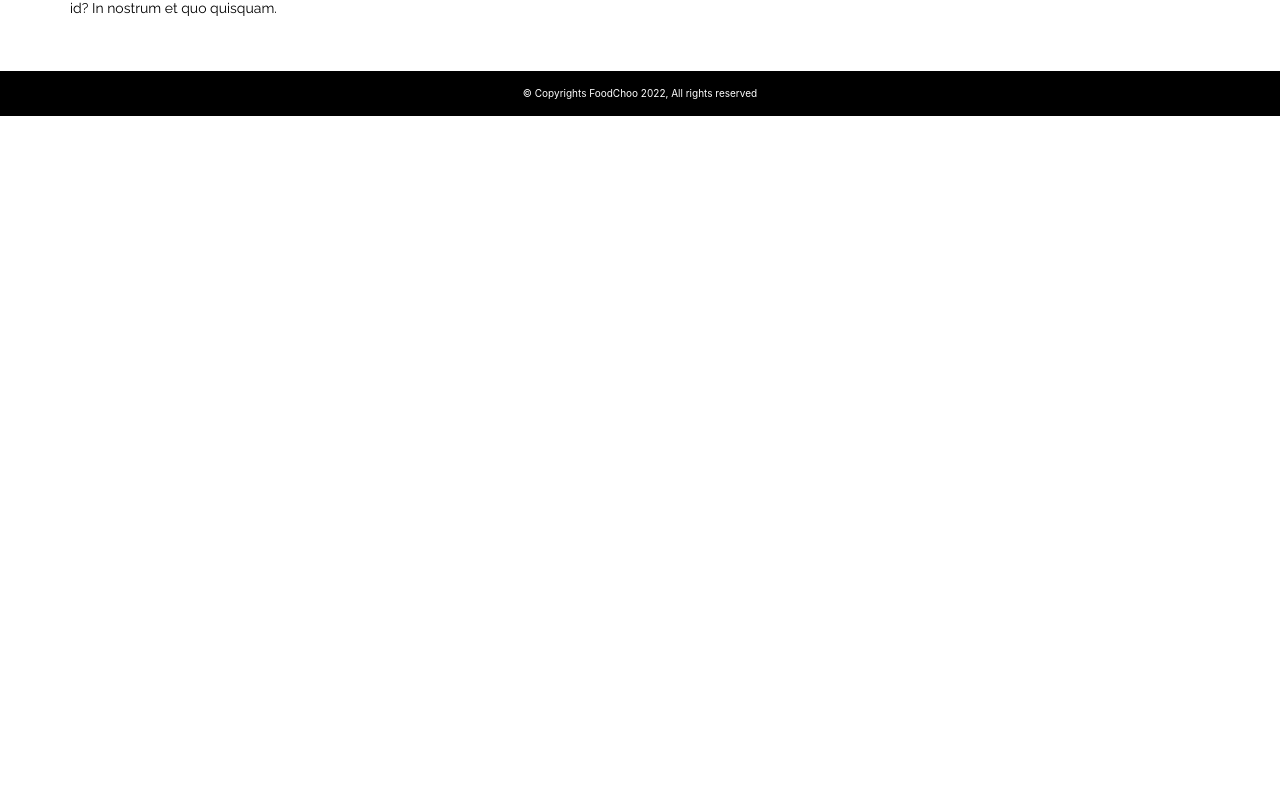
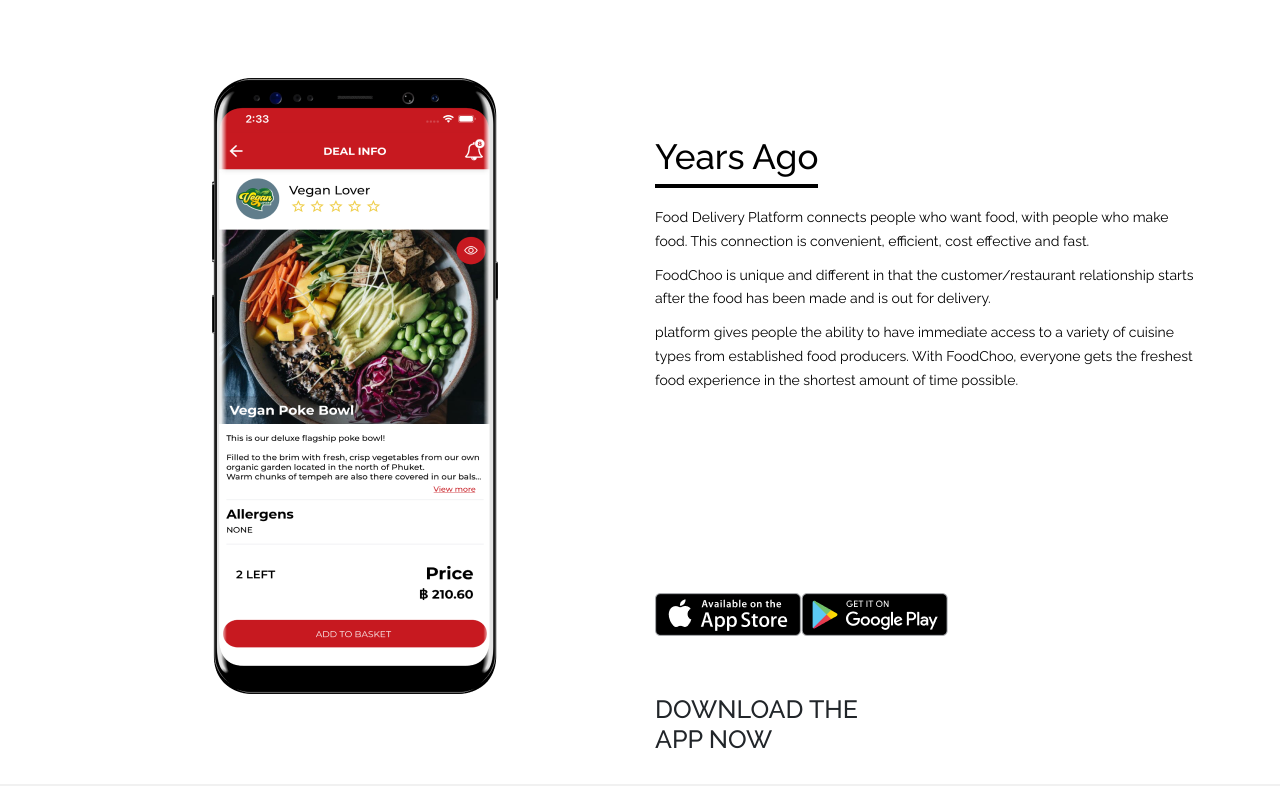
Before and after one commit to ahsankhan201010/foodchoo-nextjs, a Next.js app: page /about in a window 1280 px wide. Shown: the part 733-1540 px from the top of the page. Before the commit the page ends 849 px from the top, so only its background shows below. Built offline with nearby package versions, Linux system fonts and the light colour scheme.

Commit message:
about page inp

```diff
--- a/assets/scss/_global.scss
+++ b/assets/scss/_global.scss
@@ -50,6 +50,10 @@
 
 .layout {
   margin: 65px 0 0 0;
+}
+
+.layout-gap {
+  padding: 80px 0 30px 0;
 }
 
 // theme titles styles
--- a/pages/about/_about.scss
+++ b/pages/about/_about.scss
@@ -1,5 +1,23 @@
 .i-am-about {
+  .row-gap-b {
+    margin: 0 0 180px 0;
+  }
+
+  .direction-column {
+    display: flex;
+    flex-direction: column;
+    justify-content: space-between;
+  }
+
   .food-image-wrapper {
     width: 100%;
   }
+
+  .center-x {
+    display: flex;
+    justify-content: center;
+  }
+  .min-height {
+    min-height: 500px;
+  }
 }
--- a/pages/about/index.js
+++ b/pages/about/index.js
@@ -2,12 +2,14 @@
 import foodImg from "../../assets/images/sample/food.png";
 import appStoreIcon from "../../assets/images/icons/app-store.png";
 import playStore from "../../assets/images/icons/playstore.png";
+import appImage from "../../assets/images/sample/app-mobile.png";
 const About = () => {
   return (
-    <div className="i-am-about layout">
+    <div className="i-am-about layout layout-gap">
       <div className="container">
-        <div className="row">
-          <div className="col-lg-6">
+        <div className="row row-gap-b">
+          <div className="col-lg-6 direction-column">
+            <div>
               <h1 className="theme-title theme-title-max theme-title-black">
                 Years Ago
               </h1>
@@ -18,9 +20,10 @@
                 restaurants sell more meals, to give customers more options and
                 minimal wait times for delivery and to empower the delivery
                 position as a key component of the modern small restaurant
-              business model. <br /> <br /> FoodChoo is about making really fast
-              connections.
+                business model. <br /> <br /> FoodChoo is about making really
+                fast connections.
               </Paragraph>
+            </div>
             <div>
               <img src={appStoreIcon.src} alt="" />
               <img src={playStore.src} alt="" />
@@ -30,6 +33,52 @@
             <img src={foodImg.src} alt="" />
           </div>
         </div>
+        <div className="row align-items-center">
+          <div className="col-lg-6 center-x">
+            <img src={appImage.src} alt="" />
+          </div>
+          <div className="col-lg-6 direction-column min-height">
+            <div>
+              <h1 className="theme-title theme-title-max theme-title-black">
+                Years Ago
+              </h1>
+              <Paragraph>
+                Food Delivery Platform connects people who want food, with
+                people who make food. This connection is convenient, efficient,
+                cost effective and fast.
+              </Paragraph>
+              <Paragraph>
+                FoodChoo is unique and different in that the customer/restaurant
+                relationship starts after the food has been made and is out for
+                delivery.
+              </Paragraph>
+              <Paragraph>
+                platform gives people the ability to have immediate access to a
+                variety of cuisine types from established food producers. With
+                FoodChoo, everyone gets the freshest food experience in the
+                shortest amount of time possible.
+              </Paragraph>
+            </div>
+            <div>
+              <img src={appStoreIcon.src} alt="" />
+              <img src={playStore.src} alt="" />
+            </div>
+          </div>
+        </div>
+      </div>
+      <div>
+        <div className="container">
+          <div className="row">
+            <div className="col-lg-6">
+              <img src="" alt="" />
+            </div>
+            <div className="col-lg-6">
+              <h1 className="">
+                DOWNLOAD THE <br /> APP NOW
+              </h1>
+            </div>
+          </div>
+        </div>
       </div>
     </div>
   );
```
Also changed, not shown: assets/images/sample/app-mobile.png (added). Lines whose indentation alone changed are shown as unchanged.
